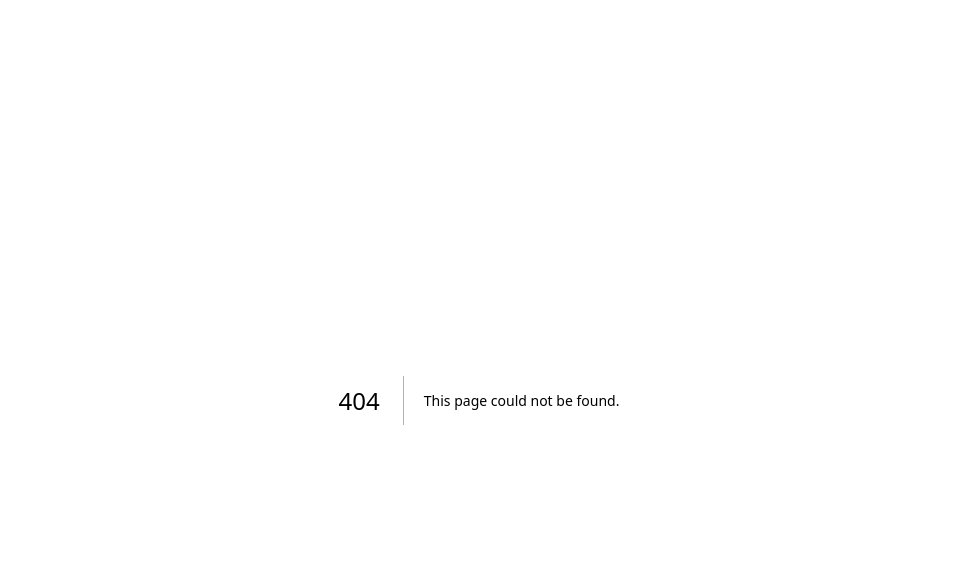
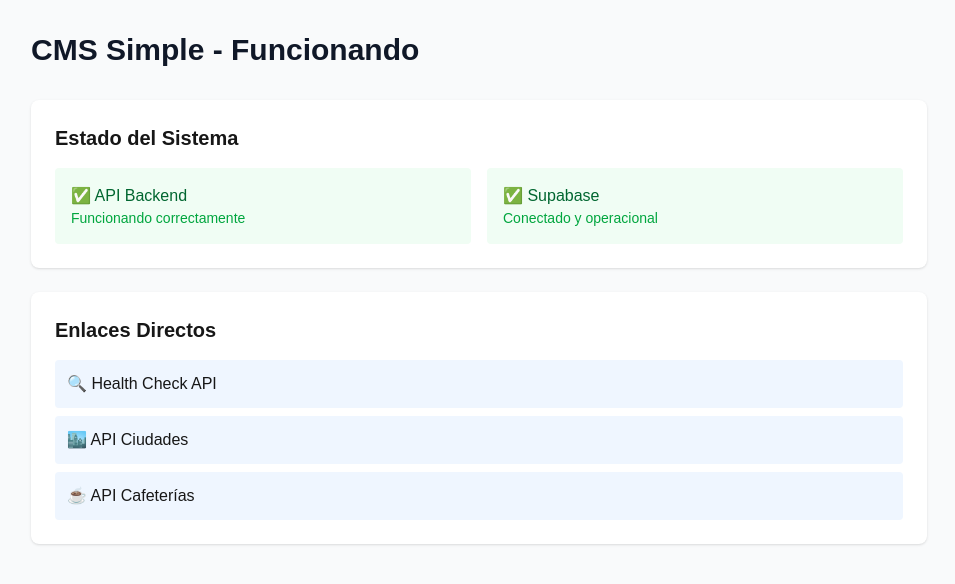
Before and after one commit to eastcremacoffee-dev/mood-city-guide-cms, a Next.js app: page /simple in a window 1280 px wide. Before the commit this address had no page. Shown: the top 584 px of the page, without its empty margins (161-1116 px from the left). Built offline with nearby package versions, Linux system fonts and the light colour scheme.

Commit message:
feat: Página simple para diagnóstico
- Página sin dependencias complejas
- Enlaces directos a APIs
- Diagnóstico de estado del sistema

```diff
--- /dev/null
+++ b/src/app/simple/page.tsx
@@ -0,0 +1,52 @@
+'use client'
+
+export default function SimplePage() {
+  return (
+    <div className="min-h-screen bg-gray-50 p-8">
+      <div className="max-w-4xl mx-auto">
+        <h1 className="text-3xl font-bold text-gray-900 mb-8">CMS Simple - Funcionando</h1>
+
+        <div className="bg-white rounded-lg shadow p-6 mb-6">
+          <h2 className="text-xl font-semibold mb-4">Estado del Sistema</h2>
+          <div className="grid grid-cols-2 gap-4">
+            <div className="bg-green-50 p-4 rounded">
+              <div className="text-green-800 font-medium">✅ API Backend</div>
+              <div className="text-green-600 text-sm">Funcionando correctamente</div>
+            </div>
+            <div className="bg-green-50 p-4 rounded">
+              <div className="text-green-800 font-medium">✅ Supabase</div>
+              <div className="text-green-600 text-sm">Conectado y operacional</div>
+            </div>
+          </div>
+        </div>
+
+        <div className="bg-white rounded-lg shadow p-6">
+          <h2 className="text-xl font-semibold mb-4">Enlaces Directos</h2>
+          <div className="space-y-2">
+            <a
+              href="/api/health"
+              target="_blank"
+              className="block p-3 bg-blue-50 rounded hover:bg-blue-100 transition-colors"
+            >
+              🔍 Health Check API
+            </a>
+            <a
+              href="/api/cities"
+              target="_blank"
+              className="block p-3 bg-blue-50 rounded hover:bg-blue-100 transition-colors"
+            >
+              🏙️ API Ciudades
+            </a>
+            <a
+              href="/api/cafeterias"
+              target="_blank"
+              className="block p-3 bg-blue-50 rounded hover:bg-blue-100 transition-colors"
+            >
+              ☕ API Cafeterías
+            </a>
+          </div>
+        </div>
+      </div>
+    </div>
+  )
+}
```
